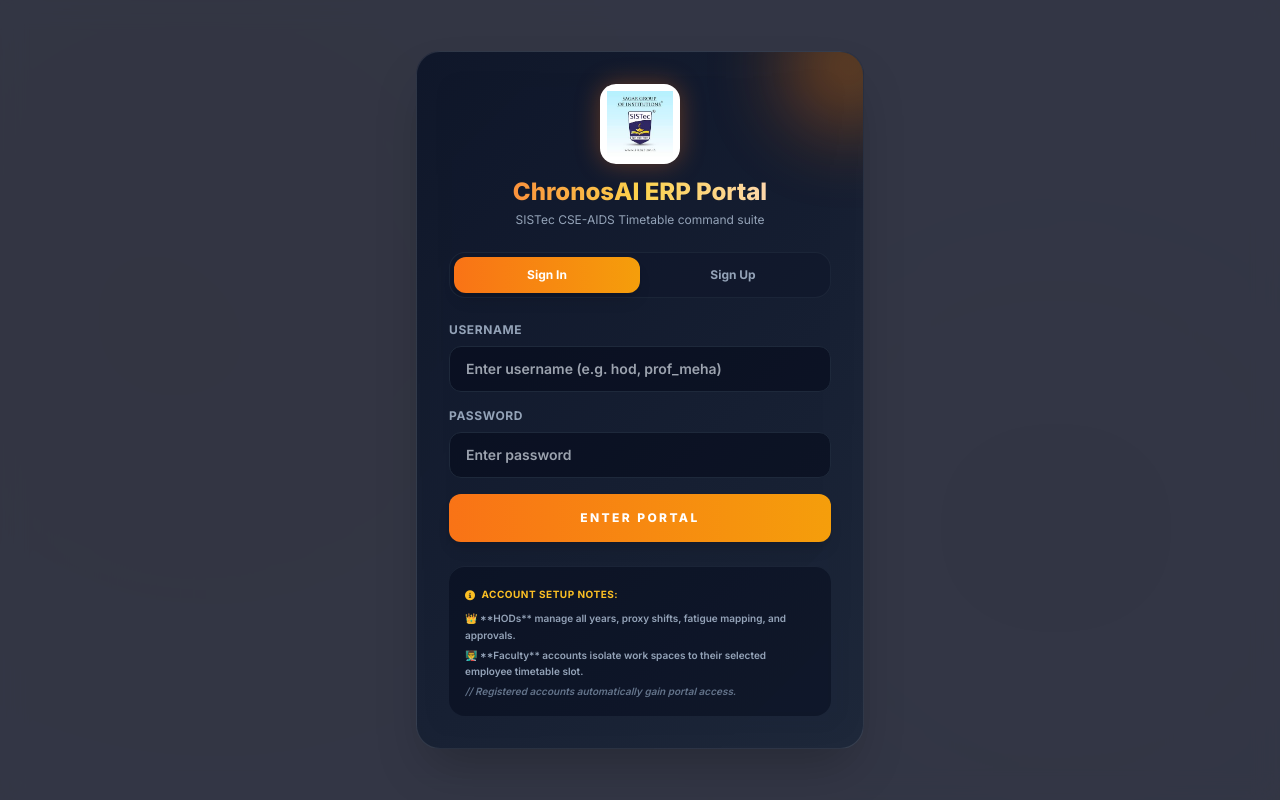
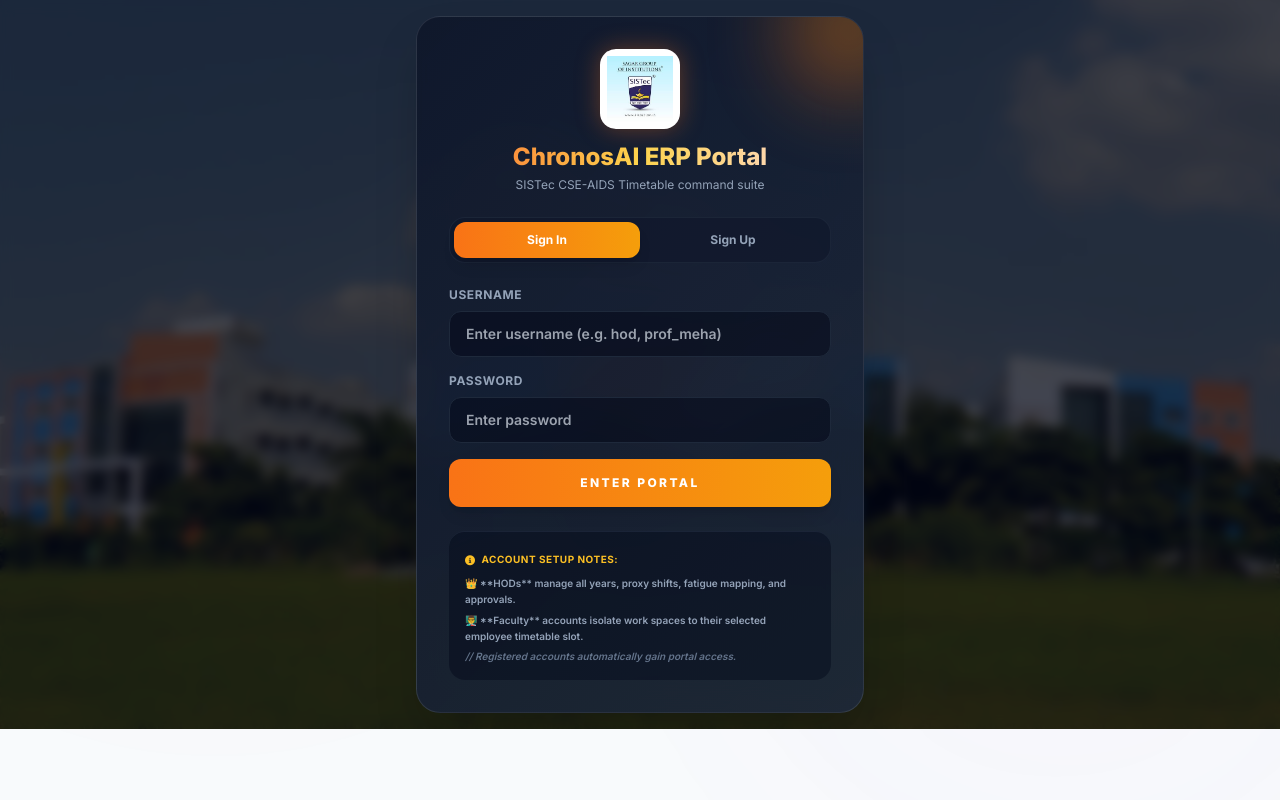
Before and after one commit to devendrasingh05052005/ChronosAI, a Django app: page / in a window 1280 px wide. Run offline with Django 4.2, Linux system fonts and the light colour scheme; data comes from the database, SQL or seed files in the repository; both versions use the stored data as it was after the commit; parts of the project's set-up code (start-up, migrations or seed data) failed here and were passed over; some libraries are stand-ins or nearby versions.

Commit message:
Set college campus building image as background for Glassmorphic login portal

```diff
--- a/scheduler_api/templates/index.html
+++ b/scheduler_api/templates/index.html
@@ -143,8 +143,11 @@
 
     {% if is_unauthenticated %}
     <!-- ═══ GLASSMORPHIC LOGIN & REGISTRATION PORTAL ═══ -->
-    <div class="fixed inset-0 z-50 flex items-center justify-center bg-slate-950/80 backdrop-blur-md p-4 overflow-y-auto">
-        <div class="glass-panel-dark w-full max-w-md rounded-3xl border border-white/10 p-8 shadow-2xl relative overflow-hidden text-white my-auto">
+    <div class="fixed inset-0 z-50 flex items-center justify-center p-4 overflow-y-auto bg-cover bg-center bg-no-repeat relative" style="background-image: url('/media/campus_bg.jpg');">
+        <!-- Deep space backdrop blur overlay for maximum card readability -->
+        <div class="absolute inset-0 bg-slate-950/75 backdrop-blur-[6px] z-0"></div>
+
+        <div class="glass-panel-dark w-full max-w-md rounded-3xl border border-white/10 p-8 shadow-2xl relative overflow-hidden text-white my-auto z-10">
             <div class="absolute -top-12 -right-12 w-32 h-32 bg-gradient-to-tr from-orange-600 to-amber-500 rounded-full blur-2xl opacity-40"></div>
 
             <div class="flex flex-col items-center text-center mb-6">
```
Also changed, not shown: db.sqlite3, media/campus_banner.jpg (added), media/campus_bg.jpg (added).
